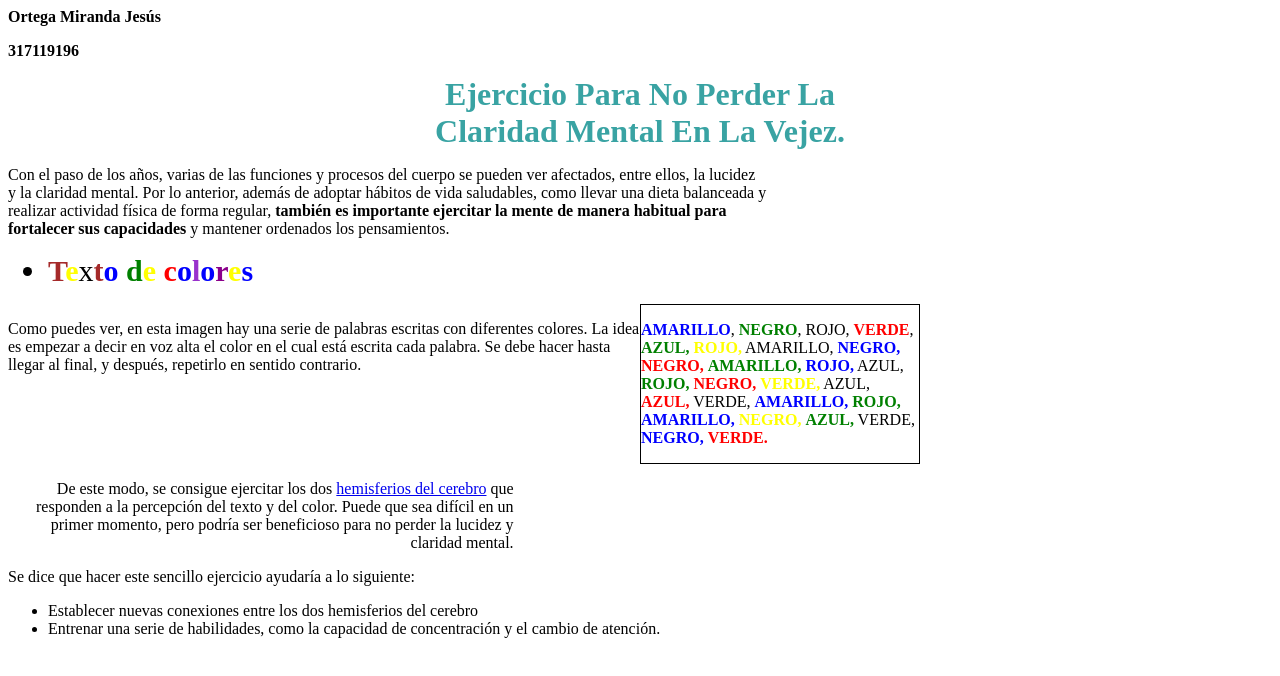
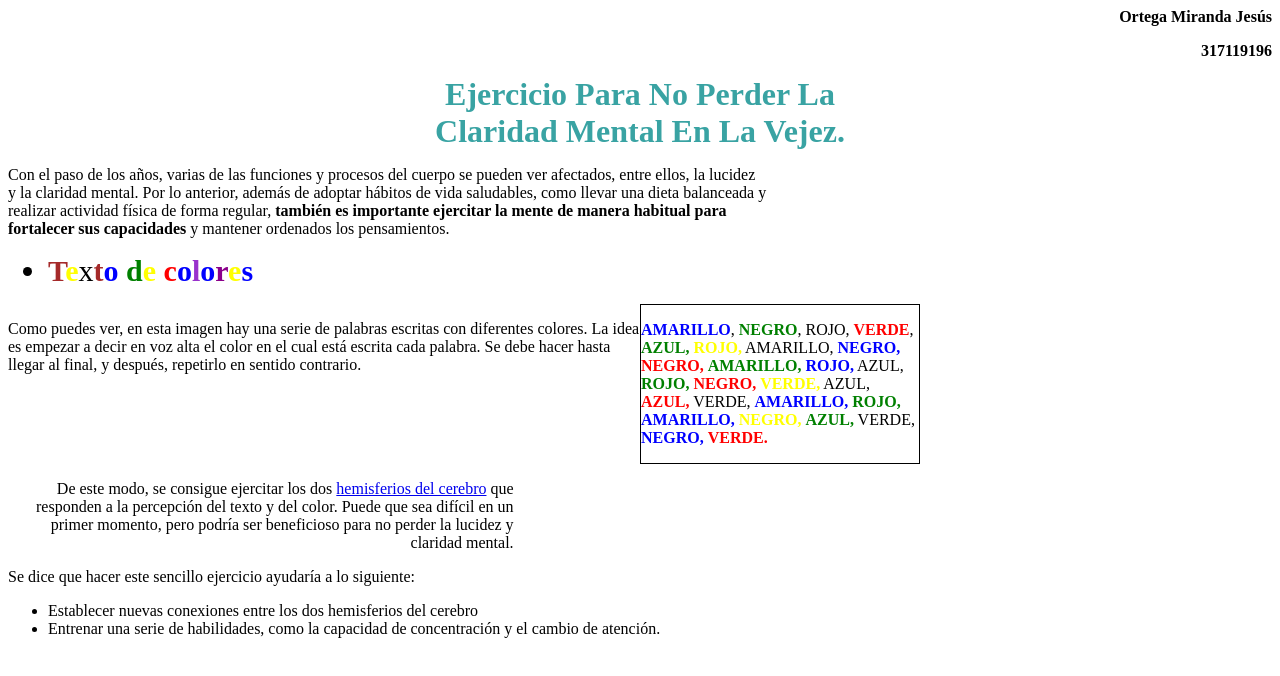
Before and after one commit to TeaaMai/Actividades, a plain HTML site: page replicaPDF.html in a window 1280 px wide. Drawn offline with Linux system fonts and the light colour scheme.

Commit message:
Update estilos.css

```diff
--- a/Styles/estilos.css
+++ b/Styles/estilos.css
@@ -70,3 +70,8 @@ p{
 .alinear-der{
     text-align: right;
 }
+
+.rem0{
+    width: 100%;
+    text-align: right;
+}
```
